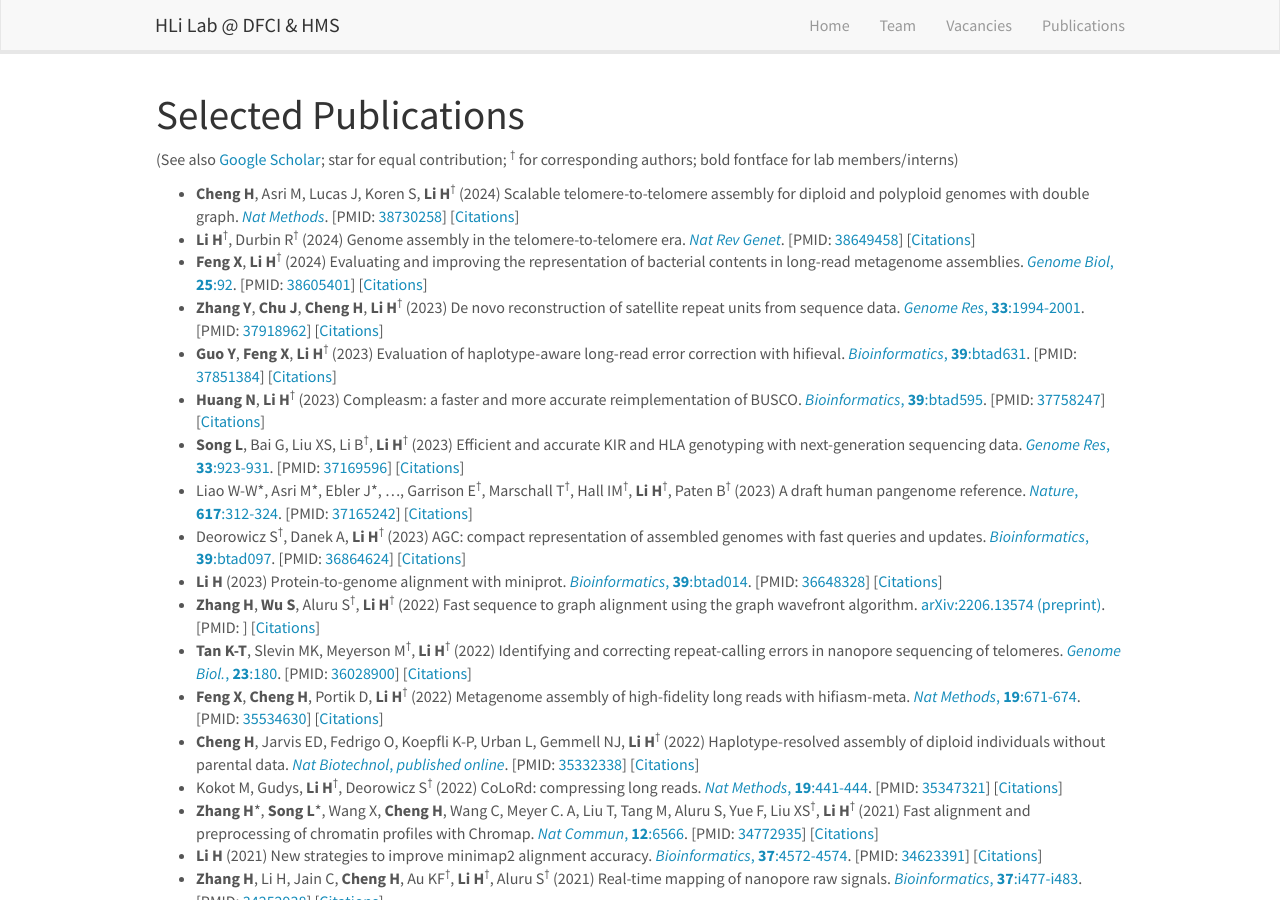
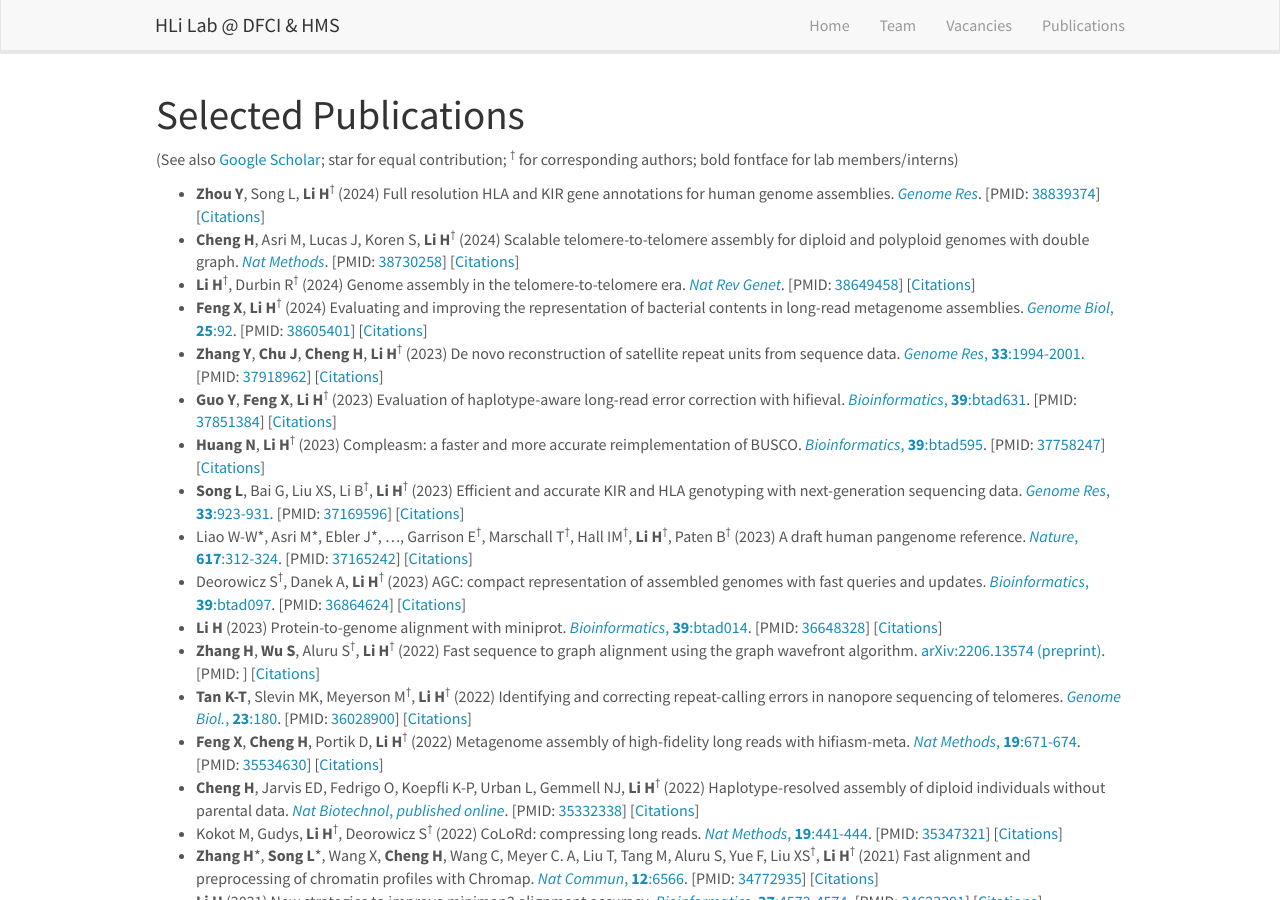
Before and after one commit to hlilab/hlilab.github.io, a Jekyll site: the page built from _pages/publications.md, in a window 1280 px wide and 900 px high. Built offline with Jekyll 4.4.1, drawn with Linux system fonts in a browser that asks for light colours; nearby versions of some CDN libraries; comment, search, counter and statistics services are not loaded.

Commit message:
added the immuannot paper

```diff
--- a/_data/recentpub.yml
+++ b/_data/recentpub.yml
@@ -1,3 +1,11 @@
+- title: "Full resolution HLA and KIR gene annotations for human genome assemblies"
+  authors: <b>Zhou Y</b>, Song L, <b>Li H</b><sup>&#8224;</sup>
+  year: 2024
+  url: https://pubmed.ncbi.nlm.nih.gov/38839374/
+  display: <i>Genome Res</i>
+  pmid: 38839374
+  type: 1
+
 - title: "Scalable telomere-to-telomere assembly for diploid and polyploid genomes with double graph"
   authors: <b>Cheng H</b>, Asri M, Lucas J, Koren S, <b>Li H</b><sup>&#8224;</sup>
   year: 2024
```
